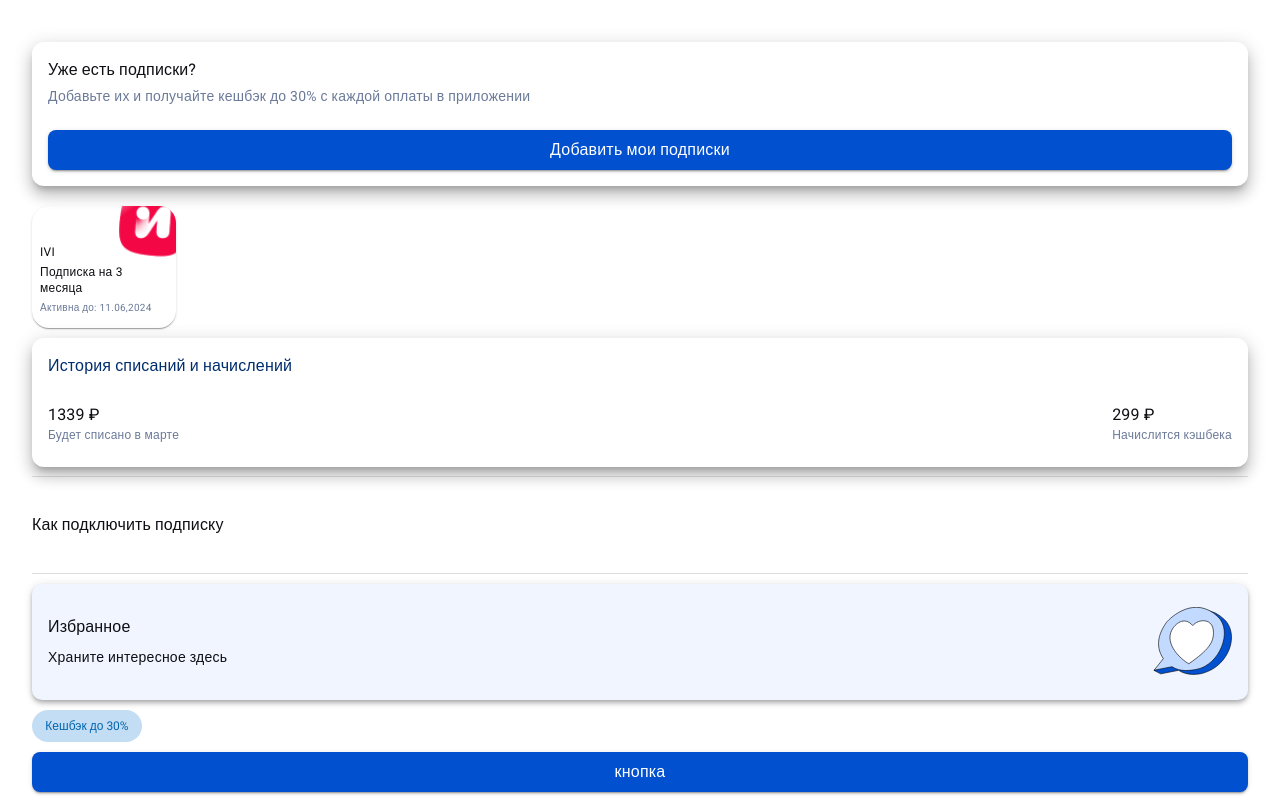
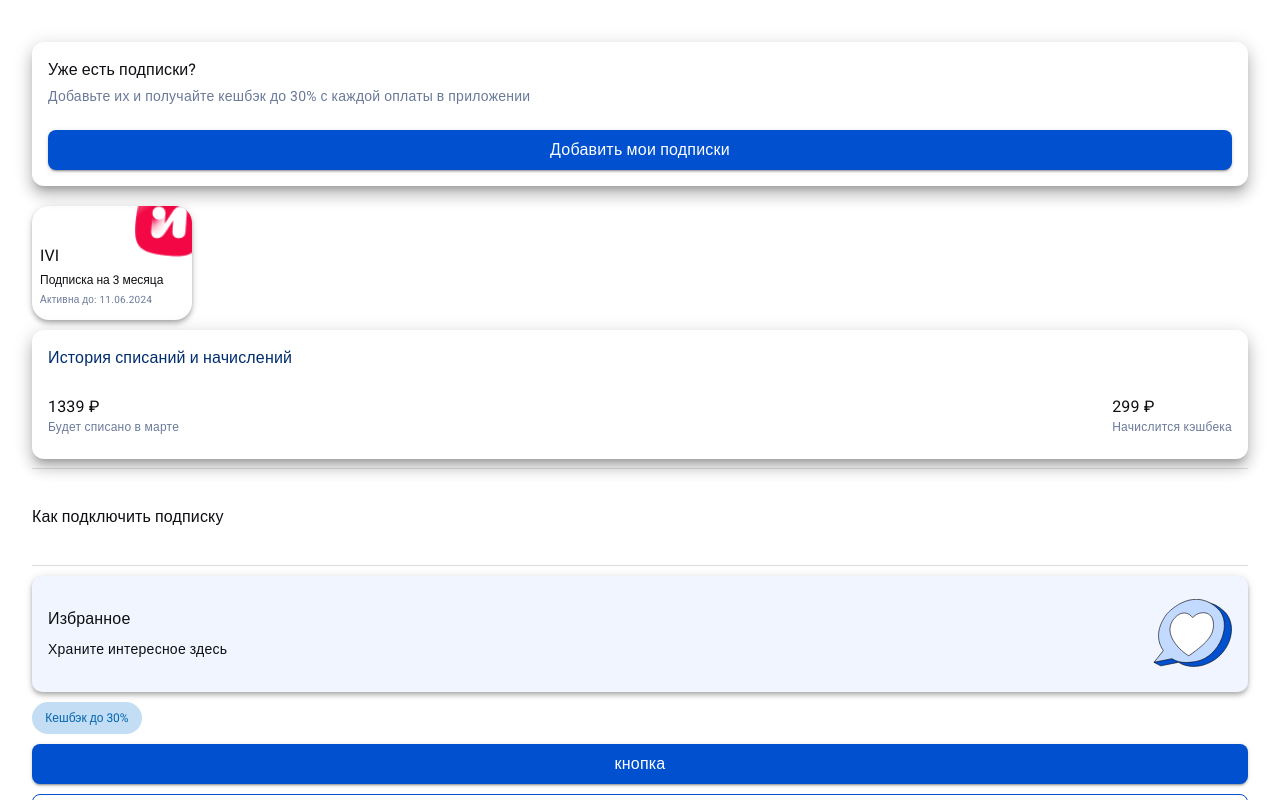
Before and after one commit to margo-yunanova/pay2u-subscriptions-hackathon, a React (Vite) app: page / in a window 1280 px wide. Shown: the top 800 px of the page. Built offline with nearby package versions, Linux system fonts and the light colour scheme; some icons are missing; a web font is replaced by a local one.

Commit message:
refactor: typography

```diff
--- a/src/widgets/my-subscriptions-card/MySubscriptionsCard.tsx
+++ b/src/widgets/my-subscriptions-card/MySubscriptionsCard.tsx
@@ -4,29 +4,31 @@ import CardMedia from '@mui/material/CardMedia';
 import Typography from '@mui/material/Typography';
 import { useTheme } from '@mui/material/styles';
 import { FC } from 'react';
-import logo from '../../assets/ivi.png';
+import image from '../../assets/ivi.png';
 
-const StyledMySubscriptionsCard = styled(CardBase)<CardProps>(({ theme }) => ({
-  width: '144px',
+const StyledMySubscriptionsCard = styled(CardBase)<CardProps>(() => ({
+  width: '160px',
   borderRadius: '17px',
   position: 'relative',
 }));
 
-interface MySubscriptionsCardProps {
+export interface MySubscriptionsCardProps {
   title?: string;
   period?: string;
   dueDate?: string;
+  logo?: string;
 }
 
 export const MySubscriptionsCard: FC<MySubscriptionsCardProps> = ({
   title = 'IVI',
   period = '3',
-  dueDate = '11.06,2024',
+  dueDate = '11.06.2024',
+  logo = image,
 }) => {
   const theme = useTheme();
 
   return (
-    <StyledMySubscriptionsCard>
+    <StyledMySubscriptionsCard elevation={4}>
       <CardContent
         sx={{
           display: 'flex',
@@ -35,12 +37,16 @@ export const MySubscriptionsCard: FC<MySubscriptionsCardProps> = ({
           padding: '38px 8px 12px',
         }}
       >
-        <Typography>{title}</Typography>
-        <Typography sx={{ fontSize: '12px' }}>
+        <Typography variant="h3">{title}</Typography>
+        <Typography variant="body1" letterSpacing={0}>
           Подписка на {period} месяца
         </Typography>
         <Typography
-          sx={{ fontSize: '10px', color: theme.palette.text.greyDusk1 }}
+          sx={{
+            fontSize: '10px',
+            color: theme.palette.text.greyDusk1,
+            fontWeight: '300',
+          }}
         >
           Активна до: {dueDate}
         </Typography>
@@ -55,6 +61,7 @@ export const MySubscriptionsCard: FC<MySubscriptionsCardProps> = ({
           position: 'absolute',
           top: '-8px',
           right: '-8px',
+          zIndex: '-1',
         }}
       />
     </StyledMySubscriptionsCard>
```
